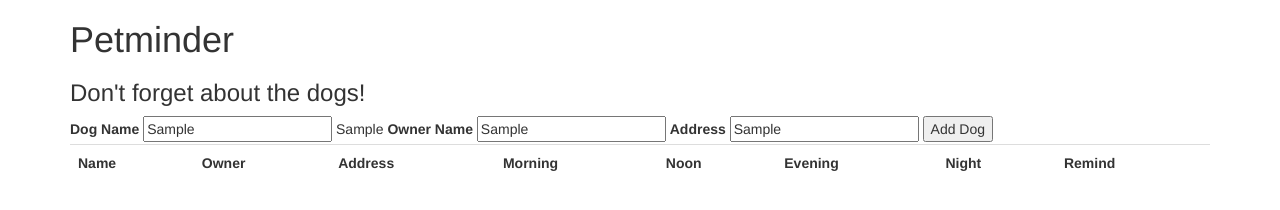
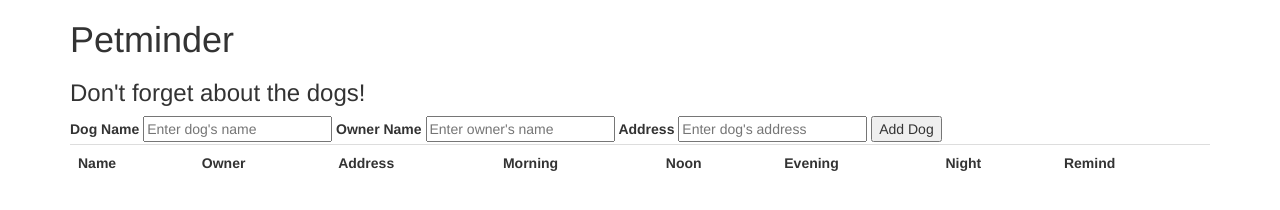
Before and after one commit to dfle/petminder, a website: page client/index.html in a window 1280 px wide. Both pictures are taken after typing "Sample", "Sample", "Sample" into the empty fields and a click on the button "Add Dog". Drawn offline with nearby package versions, Linux system fonts and the light colour scheme; no server answers.

Commit message:
Reset form on submit

```diff
--- a/client/app.js
+++ b/client/app.js
@@ -1,14 +1,12 @@
 var app = angular.module('app', []);
 
-app.controller('AppController', function(AppFactory) {
+app.controller('AppController', function($scope, AppFactory) {
   var vm = this;
-  vm.newDogName;
-  vm.newDogOwner;
-  vm.newDogAddress;
   vm.dogs = [];
 
   vm.addDog = function(name, owner, address) {
     AppFactory.addDog(name, owner, address);
+    vm.getDogs();
   };
 
   vm.addDogWalk = function(dog, timeOfDay) {
@@ -27,7 +25,13 @@ app.controller('AppController', function(AppFactory) {
         vm.dogs = dogs.data;
         console.log(vm.dogs, dogs);
       });
-    };
+  };
+
+  vm.reset = function() {
+    $scope.newDogName = '';
+    $scope.newDogOwner = '';
+    $scope.newDogAddress = '';
+  };
 
   vm.getDogs();
 });
@@ -85,8 +89,8 @@ app.factory('AppFactory', function($http) {
     return $http({
       method: 'GET',
       url: '/api/dogs'
-    }).
-    then(function(data) {
+    })
+    .then(function(data) {
       console.log(data);
       return data;
     });
--- a/client/index.html
+++ b/client/index.html
@@ -12,15 +12,14 @@
     <h1>Petminder</h1>
     <h3>Don't forget about the dogs!</h3>
 
-    <form>
+    <form type="submit" name="form">
       <label for="dogName">Dog Name</label>
       <input ng-model="newDogName" type="text" id="dogName" placeholder="Enter dog's name"></input>
-      {{newDogName}}
       <label for="owner">Owner Name</label>
       <input ng-model="newDogOwner" type="text" id="owner" placeholder="Enter owner's name"></input>
       <label for="address">Address</label>
       <input ng-model="newDogAddress" type="text" id="address" placeholder="Enter dog's address"></input>
-      <button ng-click="vm.addDog(newDogName, newDogOwner, newDogAddress)" type="submit">Add Dog</button>
+      <button ng-click="vm.addDog(newDogName, newDogOwner, newDogAddress); vm.reset()" type="submit">Add Dog</button>
     </form>
     <table class="table">
       <tr>
--- a/server.js
+++ b/server.js
@@ -14,9 +14,11 @@ app.use('/', express.static(__dirname + '/client'));
 app.post('/api/messages', handlers.postMessage);
 
 app.post('/api/dogs', dbCtrl.addDogRecord);
+app.get('/api/dogs', dbCtrl.getDogRecord);
+
 app.post('/api/walks', dbCtrl.addDogWalkRecord);
 
-app.get('/api/dogs', dbCtrl.getDogRecord);
+
 
 app.listen(port, function() {
   console.log('connected to port: ', port);
--- a/server/dbCtrl.js
+++ b/server/dbCtrl.js
@@ -49,7 +49,8 @@ var getDogRecord = function(req, res) {
   DogRecord.find({}, function(err, records) {
     console.log('err', err, 'records', records);
     return records;
-  }).then(function(records){
+  })
+  .then(function(records){
     res.send(records);
   });
 };
```
